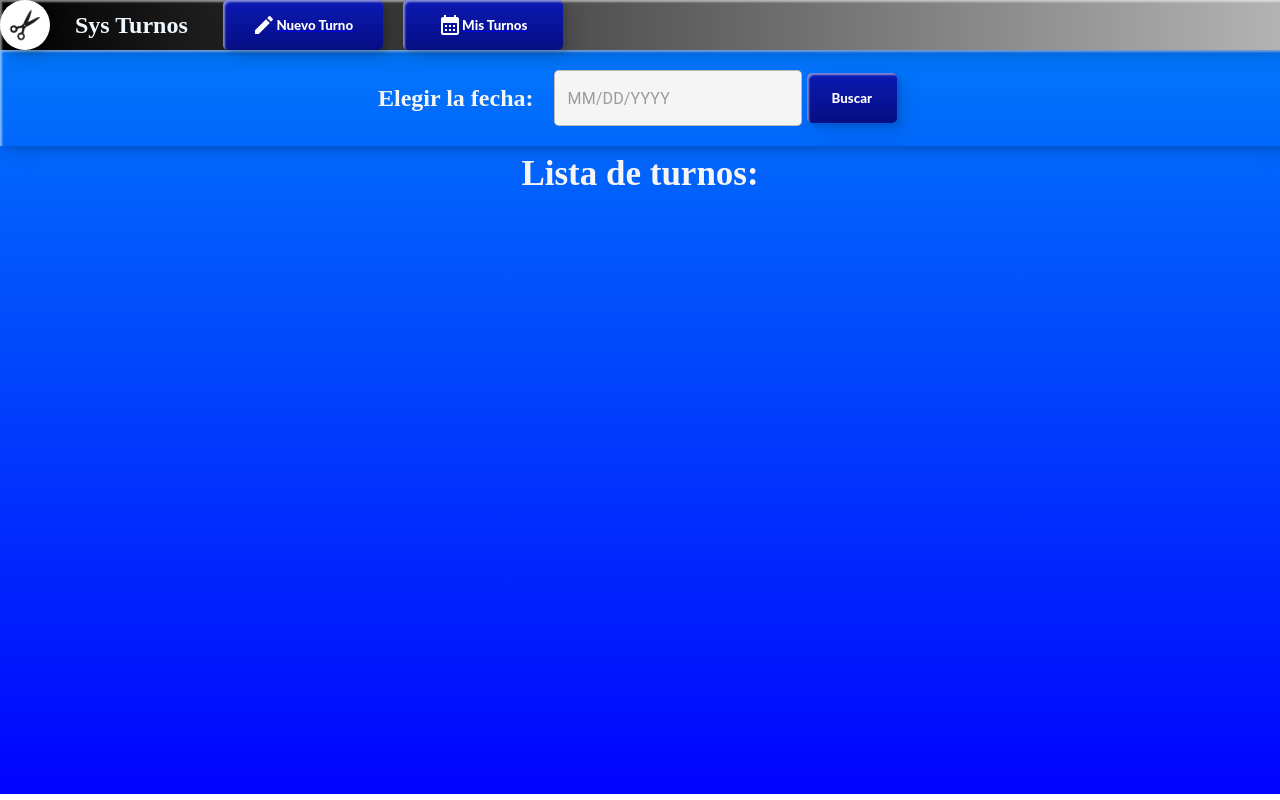
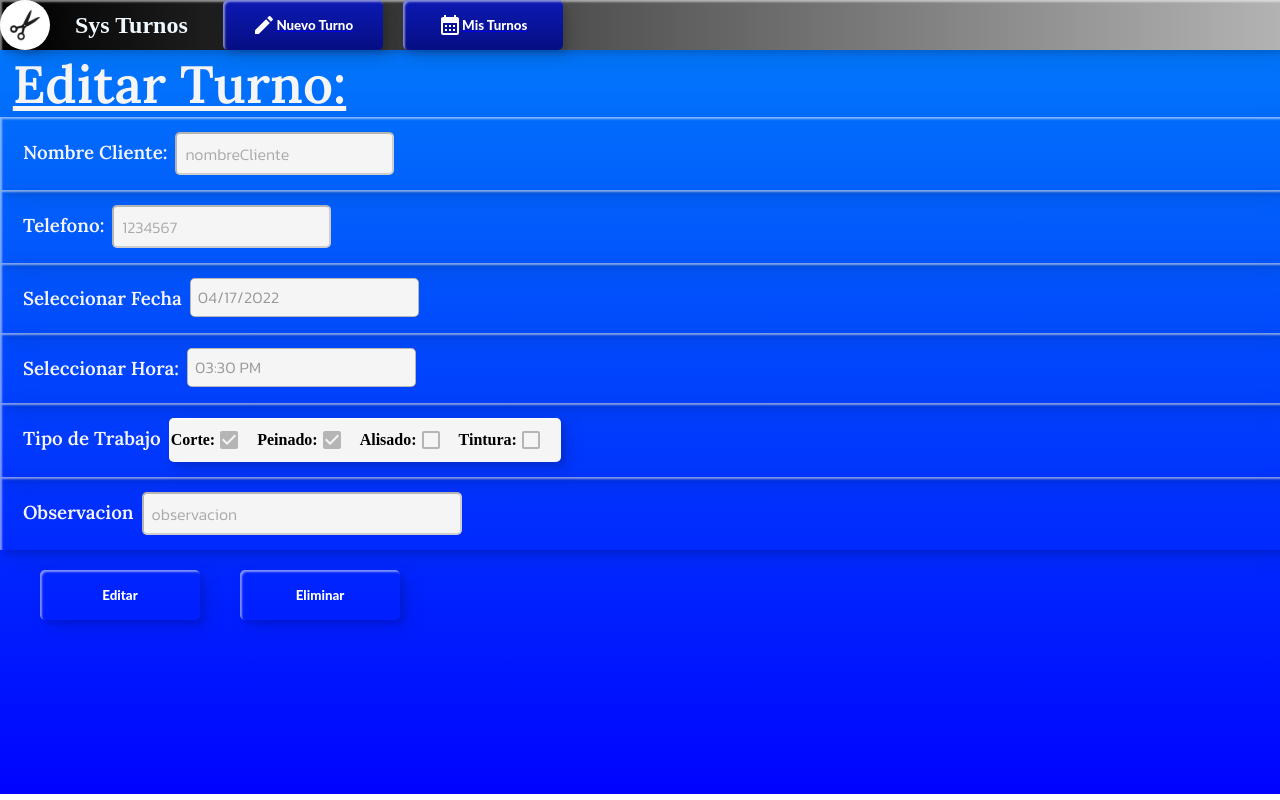
Before and after one commit to marianos1988/sys-turnos, a React (Vite) app: page /EditarTurno in a window 1280 px wide. Before the commit this address led to /. Built offline with nearby package versions, Linux system fonts and the light colour scheme.

Commit message:
Crear nuevo modulo EditarTurno y maquetado

```diff
--- a/src/App.jsx
+++ b/src/App.jsx
@@ -5,6 +5,7 @@ import { NuevoTurno } from "./routes/NuevoTurno"
 import { Navigate, Route, Routes } from 'react-router-dom'
 import { CartelAdvertencia } from './components/CartelAdvertencia'
 import { CartelAdvertenciaProvider } from './context/CartelAdvertenciaProvider'
+import { EditarTurno } from './routes/EditarTurno'
 
 export const App = () => {
   return (
@@ -16,6 +17,7 @@ export const App = () => {
           <Route path="/" element= { <MisTurnos></MisTurnos> }></Route>
           <Route path='/NuevoTurno' element= { <NuevoTurno></NuevoTurno> }></Route>
           <Route path="/*" element= { <Navigate to="/" /> }></Route>
+          <Route path='/EditarTurno' element= { <EditarTurno></EditarTurno> }></Route>
         </Routes>
       </CartelAdvertenciaProvider>
     </>
--- a/src/components/CardTurnos.jsx
+++ b/src/components/CardTurnos.jsx
@@ -2,11 +2,13 @@ import React from 'react'
 import "../styles/CardTurnos.css";
 import { Checkbox } from '@mui/material'
 
-export const CardTurnos = ({ nombreCliente, telefono, fecha, hora, corte, alisado, peinado, tintura, observacion }) => {
+
+export const CardTurnos = ({ id, nombreCliente, telefono, fecha, hora, corte, alisado, peinado, tintura, observacion }) => {
   return (
     <>
+
         <div className="ag-courses_item">
-        <a href="#" className="ag-courses-item_link">
+            <div href="#" className="ag-courses-item_link">
               <div className="ag-courses-item_bg">1</div>
               <div className="ag-courses-item_title">
                 Cliente: {nombreCliente}
@@ -65,7 +67,7 @@ export const CardTurnos = ({ nombreCliente, telefono, fecha, hora, corte, alisad
                   Hora: {hora}
                 </span>
               </div>
-        </a>
+            </div>
         </div>
     </>
   )
--- a/src/components/DatePickerComponent.jsx
+++ b/src/components/DatePickerComponent.jsx
@@ -1,9 +1,10 @@
 import { DatePicker, LocalizationProvider } from '@mui/x-date-pickers';
 import { AdapterDayjs } from '@mui/x-date-pickers/AdapterDayjs'
+import dayjs from 'dayjs';
+// value={dayjs('2022-04-17')}
 
 
-
-export const DatePickerComponent = ({ handleValue, value }) => {
+export const DatePickerComponent = ({ handleValue, value, disabled }) => {
 
 
 
@@ -15,6 +16,8 @@ export const DatePickerComponent = ({ handleValue, value }) => {
             handleValue(newValue);
           }}
           value={value}
+          disabled={disabled}
+
         />
       </LocalizationProvider>
     </>
--- a/src/components/TimePickerComponent.jsx
+++ b/src/components/TimePickerComponent.jsx
@@ -2,9 +2,10 @@ import { TimePicker } from '@mui/x-date-pickers'
 import { LocalizationProvider } from '@mui/x-date-pickers';
 import { AdapterDayjs } from '@mui/x-date-pickers/AdapterDayjs';
 import React from 'react'
+import dayjs from 'dayjs';
+//value={dayjs('2022-04-17T15:30')}
 
-
-export const TimePickerComponent = ({ handleValue, value }) => {
+export const TimePickerComponent = ({ handleValue, value, disabled }) => {
 
   return (
     <>
@@ -14,6 +15,7 @@ export const TimePickerComponent = ({ handleValue, value }) => {
             handleValue(newValue)
           }}
           value={value}
+          disabled= {disabled}
         />
       </LocalizationProvider>
     </>
--- /dev/null
+++ b/src/routes/EditarTurno.jsx
@@ -0,0 +1,132 @@
+import React from 'react'
+import "../styles/EditarTurno.css"
+import { Checkbox } from '@mui/material'
+import { DatePickerComponent } from '../components/DatePickerComponent'
+import { TimePickerComponent } from '../components/TimePickerComponent'
+import dayjs from 'dayjs';
+
+
+export const EditarTurno = () => {
+  return (
+    <>
+      <div className='container-editar-turno'>
+        <div className='group-tittle-editarTurno'>
+          <h2>Editar Turno:</h2>
+        </div>
+        <form className='submit'>
+          <div className='group-input-editar-turno'>
+            <h3>Nombre Cliente: </h3>
+            <input
+              className='input-editar-turno'
+              type="text"
+              placeholder='Ingrese Nombre'
+              name='nombreCliente'
+              value= { "nombreCliente" }
+              // onChange={"onInputChange"}
+              disabled={true}
+            />
+          </div>
+          <div className='group-input-editar-turno'>
+            <h3>Telefono: </h3>
+            <input
+              className='input-editar-turno'
+              placeholder='Ingrese telefono'
+              type="number"
+              name='telefono'
+              value= { "1234567" }
+              // onChange={"onInputChange"}
+              disabled={true}
+            />
+          </div>
+          <div className='group-input-editar-turno'>
+            <h3>Seleccionar Fecha</h3>
+            <div className="datepicker">
+              <DatePickerComponent
+                name="fecha"
+                // handleValue={""}
+                value={dayjs('2022-04-17')}
+                disabled={true}
+              />
+            </div>
+          </div>
+          <div className='group-input-editar-turno'>
+            <h3>Seleccionar Hora:</h3>
+            <div className='timepicker'>
+              <TimePickerComponent
+                name="hora"
+                // handleValue = {""}
+                value={dayjs('2022-04-17T15:30')}
+                disabled={true}
+              />
+            </div>
+          </div>
+          <div className='group-input-editar-turno'>
+            <h3>Tipo de Trabajo</h3>
+            <div className='group-checkbox'>
+              <h4>Corte: </h4>
+              <Checkbox
+              color="success"
+              className='checkbox-tipo-trabajo'
+              // onChange={""}
+              value={true}
+              checked={true}
+              disabled={true}
+              />
+              <h4>Peinado: </h4>
+              <Checkbox
+                color="success"
+                className='checkbox-tipo-trabajo'
+                // onChange={"agregarPeinado"}
+                value={true}
+                checked={true}
+                disabled={true}
+              />
+              <h4>Alisado: </h4>
+              <Checkbox
+                color="success"
+                className='checkbox-tipo-trabajo'
+                // onChange={"agregarAlisado"}
+                value={false}
+                checked={false}
+                disabled={true}
+              />
+              <h4>Tintura: </h4>
+              <Checkbox
+                color="success"
+                className='checkbox-tipo-trabajo'
+                // onChange={"agregarTintura"}
+                value={false}
+                checked={false}
+                disabled={true}
+              />
+            </div>
+          </div>
+          <div className='group-input-editar-turno'>
+            <h3>Observacion</h3>
+            <input
+              className='input-editar-turno input-observacion-editar-turno'
+              type="text"
+              name='observacion'
+              placeholder='Ingrese una observacion'
+              // onChange={"OnInputChange"}
+              value= { "observacion" }
+              disabled={true}
+            />
+          </div>
+          <div className='group-button-editar-turno'>
+            <button
+              className="custom-btn-cargar btn-14"
+              type='submit'
+              // onClick={"guardarTurno"}
+            >Editar</button>
+                        <button
+              className="custom-btn-cargar btn-14"
+              type='submit'
+              // onClick={"guardarTurno"}
+            >Eliminar</button>
+          </div>
+        </form>
+      </div>
+    </>
+  )
+}
--- a/src/routes/MisTurnos.jsx
+++ b/src/routes/MisTurnos.jsx
@@ -1,3 +1,4 @@
+import React from 'react'
 import { useContext } from 'react'
 import { BotonNav } from "../components/BotonNav"
 import { useState } from 'react';
@@ -8,6 +9,7 @@ import {v4 as uuidv4} from "uuid";
 import "../styles/MisTurnos.css";
 import { useMisTurnos } from '../hooks/useMisTurnos';
 import { CartelAdvertenciaContext } from '../context/CartelAdvertenciaContext';
+import { NavLink } from 'react-router-dom';
 
 export const MisTurnos = () => {
 
@@ -46,8 +48,9 @@ export const MisTurnos = () => {
         <div className='container-cards-turnos'>
           {
             listaTurnosView.map(turno => (
+              <NavLink to="/EditarTurno" key={uuidv4(1)}>
                 <CardTurnos
-              key={uuidv4(1)}
+                  id={uuidv4(1)}
                   nombreCliente={turno.nombreCliente}
                   telefono={turno.telefono}
                   fecha={mostrarFecha(turno.fecha)}
@@ -57,7 +60,8 @@ export const MisTurnos = () => {
                   peinado={turno.peinado}
                   alisado={turno.alisado}
                   tintura={turno.tintura}
-            />
+                ></CardTurnos>
+              </NavLink>
             ))
           }
         </div>
--- a/src/routes/NuevoTurno.jsx
+++ b/src/routes/NuevoTurno.jsx
@@ -39,7 +39,8 @@ export const NuevoTurno = () => {
     }
   }
 
-  const handleValueDate = (value) => {onDatePicker(value)};
+  const handleValueDate = (value) => {console.log(value)
+    onDatePicker(value)};
   const handleValueTime = (value) => {onTimePicker(value)};
 
 
@@ -77,6 +78,7 @@ export const NuevoTurno = () => {
                     name="fecha"
                     handleValue={handleValueDate}
                     value={fecha}
+                    disabled={false}
                   />
                 </div>
           </div>
@@ -87,6 +89,7 @@ export const NuevoTurno = () => {
                 name="hora"
                 handleValue = {handleValueTime}
                 value={hora}
+                disabled={false}
               />
             </div>
           </div>
@@ -142,7 +145,7 @@ export const NuevoTurno = () => {
             <button
               className="custom-btn-cargar btn-14"
               type='submit'
-              onClick={guardarTurno}
+              onClick={ guardarTurno }
             >Crear Turno</button>
           </div>
         </form>
--- /dev/null
+++ b/src/styles/EditarTurno.css
@@ -0,0 +1,158 @@
+.container-editar-turno {
+    min-width: 540px;
+    padding-top: 50px;
+    min-height: 93vh;
+    background: rgb(0,3,255);
+    background: linear-gradient(0deg, rgba(0,3,255,1) 0%, rgba(2,126,251,1) 100%);
+    border: none;
+    animation: aparecer .5s ease-in
+}
+
+.group-tittle-editarTurno {
+    margin-left: 1%;
+    color: whitesmoke;
+    text-decoration: underline;
+    font-size: 35px;
+    font-family: 'Lora', serif, 'Anton', sans-serif;
+
+}
+.group-input-editar-turno {
+
+    padding: 15px 15px;
+    display: flex;
+    flex-wrap: nowrap;
+    box-shadow:inset 2px 2px 2px 0px rgba(255,255,255,.5),
+    7px 7px 20px 0px rgba(0,0,0,.1),
+    4px 4px 5px 0px rgba(0,0,0,.1);
+}
+
+.input-editar-turno {
+    background-color: whitesmoke;
+    color: rgb(170, 170, 170);
+
+}
+
+.group-input-editar-turno h3 {
+    color: whitesmoke;
+    padding: 8px;
+    font-family: 'Lora', serif, 'Anton', sans-serif;
+}
+
+.group-input-editar-turno input {
+    border-radius: 5px;
+    height: 1.4375em;
+}
+
+.input-observacion-editar-turno {
+    max-width: 550px;
+    min-width: 300px;
+    background-color: whitesmoke;
+
+}
+
+.group-input-editar-turno .group-checkbox {
+    padding: 2px;
+    color: black;
+    display: flex;
+    align-items: center;
+    background-color: whitesmoke;
+    border-radius: 5px;
+    height: 2.5em;
+    box-shadow:inset 2px 2px 2px 0px rgba(255,255,255,.5),
+    7px 7px 20px 0px rgba(0,0,0,.1),
+    4px 4px 5px 0px rgba(0,0,0,.1);
+}
+
+.datepicker {
+    height: 100%;
+    background-color: whitesmoke;
+    border-radius: 5px;
+}
+
+.timepicker {
+    height: 100%;
+    background-color: whitesmoke;
+    border-radius: 5px;
+}
+
+.checkbox-tipo-trabajo {
+    transform: translateX(-7px);
+    min-width: 40px;
+}
+.group-input-editar-turno input {
+
+    font-size: 16px;
+    padding: 8px;
+    font-family: 'Kanit', sans-serif;
+}
+
+.group-button-editar-turno {
+    display: flex;
+    padding: 20px;
+    width: 400px;
+    justify-content: space-around;
+}
+
+.custom-btn-cargar {
+    display: flex;
+    align-items: center;
+    justify-content: center;
+    width: 160px;
+    height: 50px;
+    color: #fff;
+    border-radius: 5px;
+    padding: 10px 25px;
+    font-family: 'Lato', sans-serif;
+    font-weight: 800;
+    background: transparent;
+    cursor: pointer;
+    transition: all 0.3s ease;
+    position: relative;
+    box-shadow:inset 2px 2px 2px 0px rgba(255,255,255,.5),
+     7px 7px 20px 0px rgba(0,0,0,.1),
+     4px 4px 5px 0px rgba(0,0,0,.1);
+    outline: none;
+}
+
+.btn-14 {
+    background: transparent;
+    border: none;
+    z-index: 1;
+  }
+  .btn-14:after {
+    position: absolute;
+    content: "";
+    width: 100%;
+    height: 0;
+    top: 0;
+    left: 0;
+    z-index: -1;
+    border-radius: 5px;
+    background-color: #eaf818;
+    background-image: linear-gradient(315deg, #eaf818 0%, #f6fc9c 74%);
+     box-shadow:inset 2px 2px 2px 0px rgba(255,255,255,.5)
+     7px 7px 20px 0px rgba(0,0,0,.1),
+     4px 4px 5px 0px rgba(0,0,0,.1);
+    transition: all 0.3s ease;
+  }
+  .btn-14:hover {
+    color: #000;
+  }
+  .btn-14:hover:after {
+    top: auto;
+    bottom: 0;
+    height: 100%;
+  }
+  .btn-14:active {
+    top: 2px;
+  }
+
+@keyframes aparecer {
+
+    0% {
+        opacity: 0;
+    }
+    100% {
+        opacity: 1;
+    }
+}
```
Lines whose indentation alone changed are shown as unchanged.
